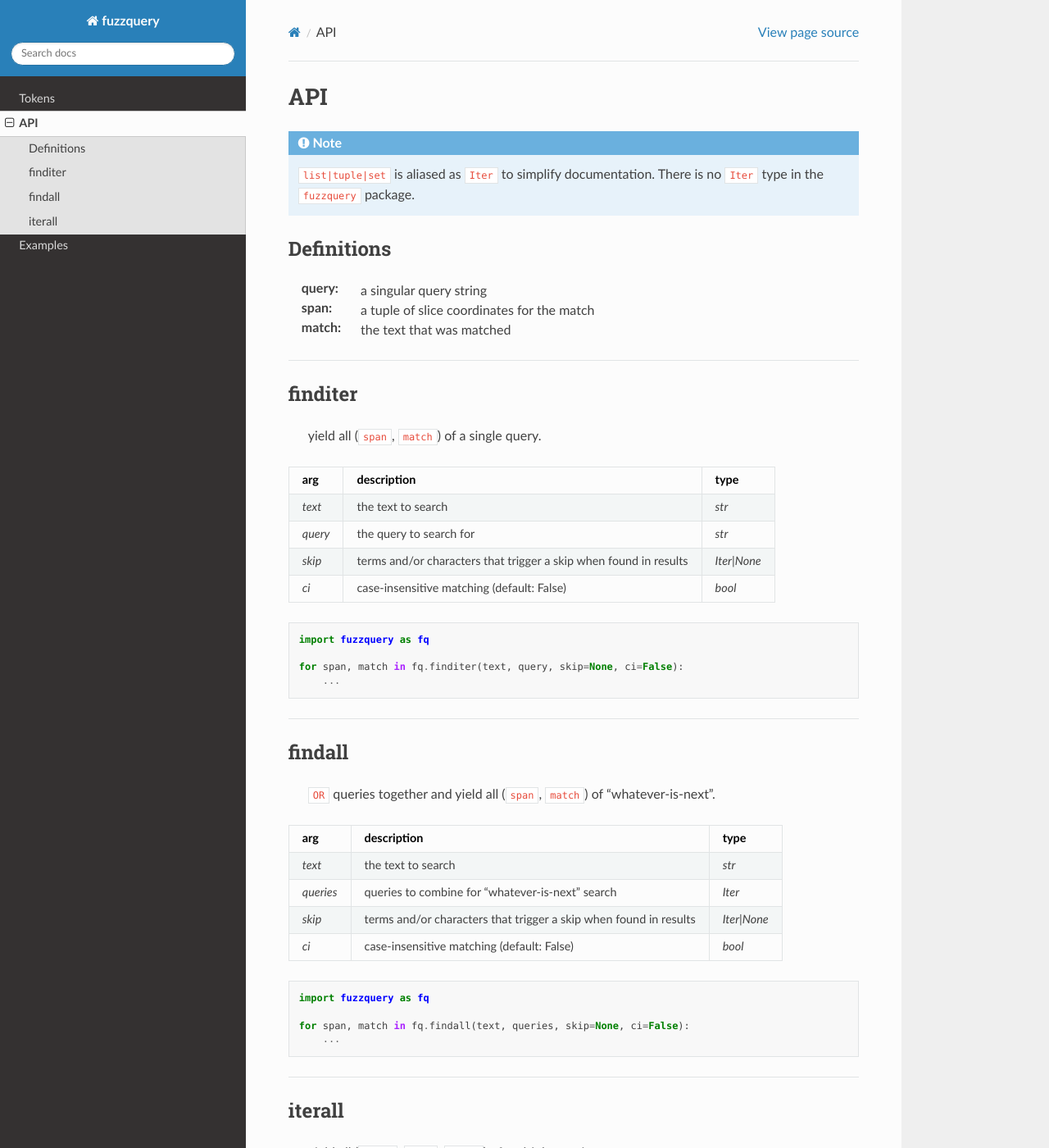
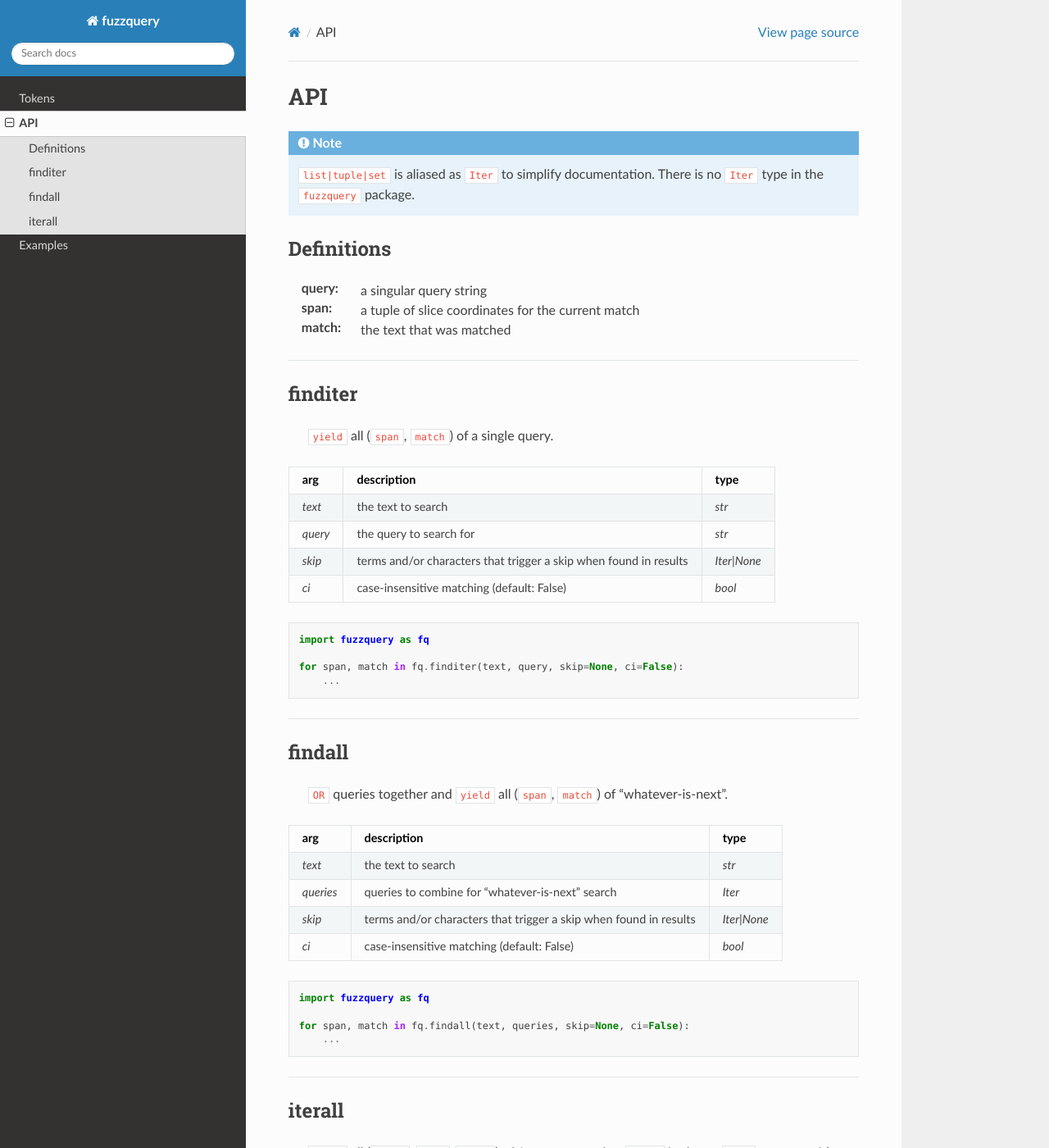
Before and after one commit to OneMadGypsy/fuzzquery, a Sphinx documentation site: the page built from docs/source/api.rst, in a window 1280 px wide and 1400 px high. Shown: the whole window at 82% size. Built offline with Sphinx 7.4.7 and the Read the Docs theme 2.0.0, drawn with Linux system fonts in a browser that asks for light colours; some of the changed text lies outside the part shown.

```diff
--- a/docs/source/api.rst
+++ b/docs/source/api.rst
@@ -8,7 +8,7 @@ Definitions
 -----------
 
 :query: a singular query string
-:span: a tuple of slice coordinates for the match
+:span: a tuple of slice coordinates for the current match
 :match: the text that was matched
 
 ----------
@@ -16,7 +16,7 @@ Definitions
 finditer
 --------
 
-  yield all (``span``, ``match``) of a single query.
+  ``yield`` all (``span``, ``match``) of a single query.
 
 +----------+-------------------------------------------------------------------+--------------+
 | arg      | description                                                       | type         |
@@ -42,7 +42,7 @@ finditer
 findall
 -------
 
-  ``OR`` queries together and yield all (``span``, ``match``) of "whatever-is-next".
+  ``OR`` queries together and ``yield`` all (``span``, ``match``) of "whatever-is-next".
 
 +-----------+-------------------------------------------------------------------+--------------+
 | arg       | description                                                       | type         |
```
Also changed, not shown: other parts of docs/source/api.rst (+1 -1 lines).
